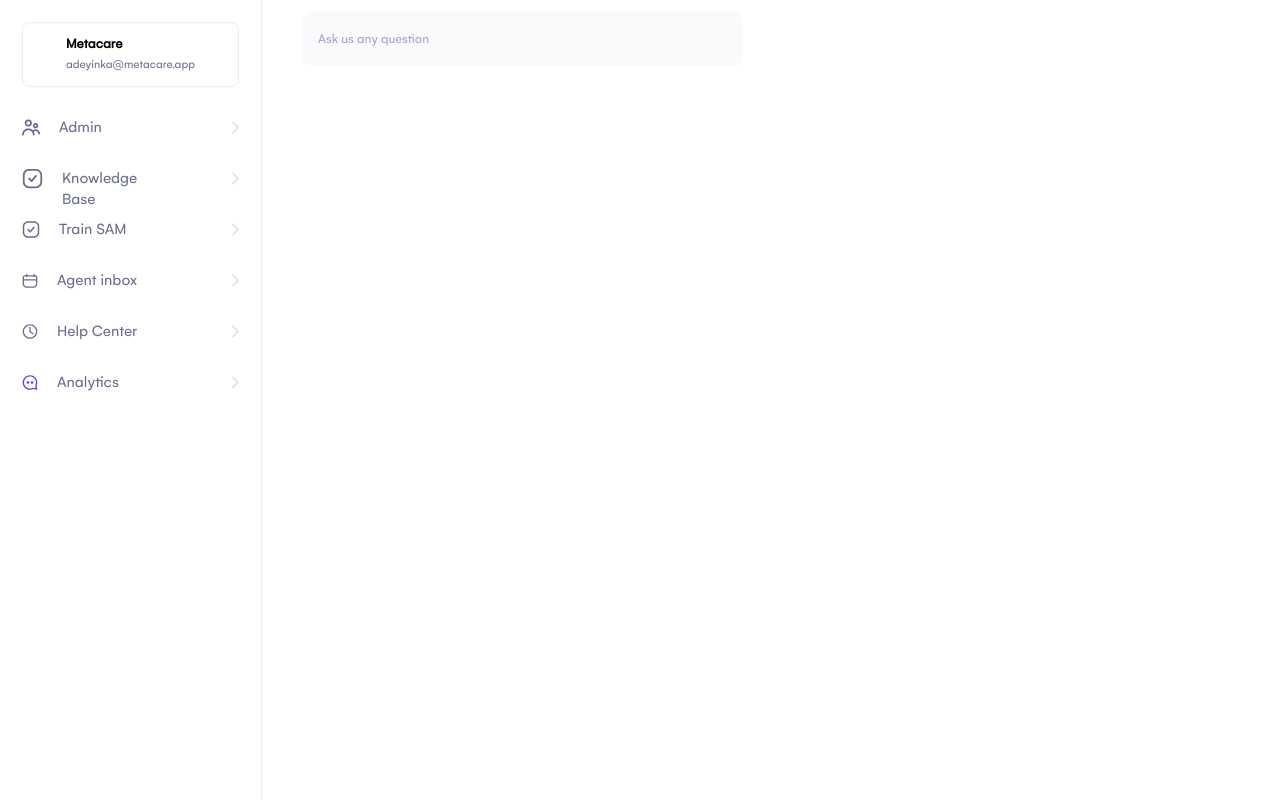
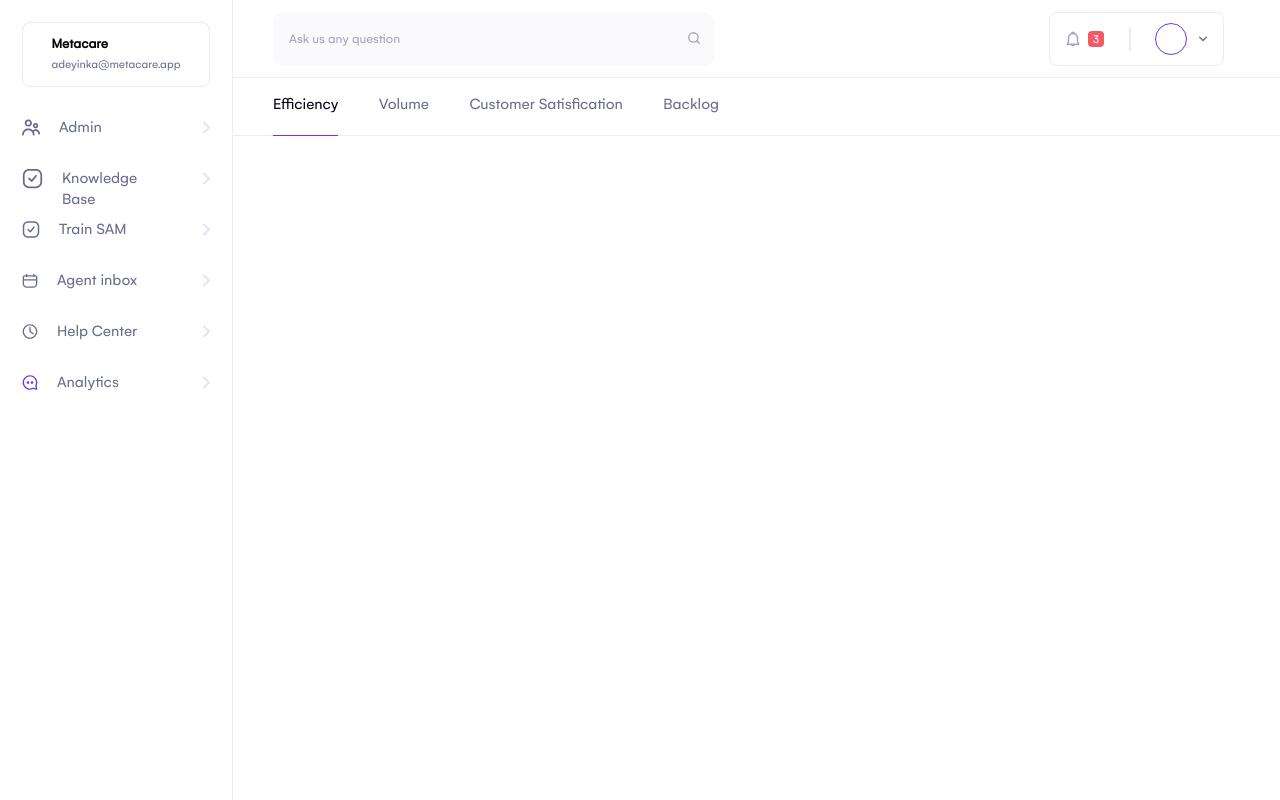
Before and after one commit to 5iveemmy/Efficiency, a React (Create React App) app: page / in a window 1280 px wide. Built offline with nearby package versions, Linux system fonts and the light colour scheme.

Commit message:
restructure file

```diff
--- /dev/null
+++ b/src/components/Header/Eff.js
@@ -0,0 +1,41 @@
+import React from "react";
+import styled from "styled-components";
+
+const EffNav = styled.div``;
+
+const EffNavWrap = styled.div`
+  padding: 16px 56px 16px 40px;
+`;
+
+const EffNavList = styled.ul`
+  display: flex;
+  justify-content: space-between;
+  list-style: none;
+  width: 446px;
+  height: 42px;
+  cursor: pointer;
+`;
+
+const EffList = styled.li`
+  color: ${({ deep }) => (deep ? "#060213" : "#696D8C")};
+  border-bottom: ${({ border }) => (border ? "1px solid #6837EF" : "none")};
+`;
+
+const Eff = () => {
+  return (
+    <EffNav>
+      <EffNavWrap>
+        <EffNavList>
+          <EffList deep border>
+            Efficiency
+          </EffList>
+          <EffList>Volume</EffList>
+          <EffList>Customer Satisfication</EffList>
+          <EffList>Backlog</EffList>
+        </EffNavList>
+      </EffNavWrap>
+    </EffNav>
+  );
+};
+
+export default Eff;
--- /dev/null
+++ b/src/components/Header/Top.js
@@ -0,0 +1,141 @@
+import React from "react";
+import styled from "styled-components";
+import search from "../../assets/search.svg";
+import bell from "../../assets/bell.svg";
+import arrowDown from "../../assets/arrowDown.svg";
+
+const TopNav = styled.div`
+  height: 78px;
+  border-bottom: 1px solid #ecebf5;
+`;
+
+const TopWrap = styled.div`
+  padding: 12px 56px 12px 40px;
+  display: flex;
+  justify-content: space-between;
+`;
+
+const TopLeft = styled.div``;
+
+const Ask = styled.div`
+  position: relative;
+`;
+
+const AskInput = styled.input`
+  background: #fafafc;
+  border-radius: 10px;
+  border: none;
+  outline: none;
+  width: 441px;
+  height: 54px;
+  padding: 12px 16px;
+
+  &::placeholder {
+    color: #a3a3c2;
+  }
+`;
+
+const AskSearch = styled.img`
+  height: 14px;
+  width: 14px;
+  position: absolute;
+  top: 35%;
+  right: 3%;
+`;
+
+const TopRight = styled.div`
+  border: 1px solid #ecebf5;
+  box-sizing: border-box;
+  border-radius: 8px;
+  height: 54px;
+  width: 175px;
+  display: flex;
+  justify-content: center;
+  align-items: center;
+`;
+
+const TopRightWrap = styled.div`
+  display: flex;
+  align-items: center;
+  justify-content: space-between;
+  width: 100%;
+  padding: 11px 16px;
+`;
+
+const Notification = styled.div`
+  display: flex;
+  justify-content: space-between;
+  width: 38px;
+`;
+
+const ForCircle = styled.div`
+  display: flex;
+`;
+
+const Circle = styled.div`
+  width: 32px;
+  height: 32px;
+  border: 1px solid #6837ef;
+  border-radius: 50%;
+`;
+
+const CircleArrow = styled.img`
+  padding-left: 12px;
+`;
+
+const Line = styled.hr`
+  height: 24px;
+  border: 1px solid #ecebf5;
+`;
+
+const Bell = styled.img`
+  width: 13.5px;
+  height: 15.75px;
+`;
+
+const BellNumDiv = styled.div`
+  background: #f25a68;
+  border-radius: 4px;
+  width: 16px;
+  height: 16px;
+  display: flex;
+  justify-content: center;
+  align-items: center;
+`;
+
+const BellNum = styled.span`
+  font-size: 12px;
+  color: #fff;
+`;
+
+const Top = () => {
+  return (
+    <TopNav>
+      <TopWrap>
+        <TopLeft>
+          <Ask>
+            <AskInput type="text" placeholder="Ask us any question" />
+            <AskSearch src={search} />
+          </Ask>
+        </TopLeft>
+        <TopRight>
+          <TopRightWrap>
+            <Notification>
+              <Bell src={bell} />{" "}
+              <BellNumDiv>
+                <BellNum>3</BellNum>
+              </BellNumDiv>
+            </Notification>
+            <Line />
+            <ForCircle>
+              <Circle></Circle>
+              <CircleArrow src={arrowDown} />
+            </ForCircle>
+          </TopRightWrap>
+        </TopRight>
+      </TopWrap>
+    </TopNav>
+  );
+};
+
+export default Top;
--- a/src/components/Platform.js
+++ b/src/components/Platform.js
@@ -1,44 +1,22 @@
 import React from "react";
 import styled from "styled-components";
+import Eff from "./Header/Eff";
+import Top from "./Header/Top";
 
-const Top = styled.div``;
-
-const TopWrap = styled.div`
-  padding: 12px 56px 12px 40px;
+const Header = styled.div`
+  display: flex;
+  flex-direction: column;
+  width: 1178px;
+  height: 136px;
+  border-bottom: 1px solid #ecebf5;
 `;
-
-const TopLeft = styled.div``;
-
-const Ask = styled.div``;
-
-const AskInput = styled.input`
-  background: #fafafc;
-  border-radius: 10px;
-  border: none;
-  outline: none;
-  width: 441px;
-  height: 54px;
-  padding: 12px 16px;
-
-  &::placeholder {
-    color: #a3a3c2;
-  }
-`;
-
-const TopRight = styled.div``;
 
 const Platform = () => {
   return (
-    <Top>
-      <TopWrap>
-        <TopLeft>
-          <Ask>
-            <AskInput type="text" placeholder="Ask us any question" />
-          </Ask>
-        </TopLeft>
-        <TopRight></TopRight>
-      </TopWrap>
-    </Top>
+    <Header>
+      <Top />
+      <Eff />
+    </Header>
   );
 };
 
--- a/src/components/SideBar/SideBar.js
+++ b/src/components/SideBar/SideBar.js
@@ -42,6 +42,7 @@
   display: flex;
   justify-content: space-between;
   padding-top: 30px;
+  cursor: pointer;
 `;
 
 const ItemLeft = styled.div`
```
